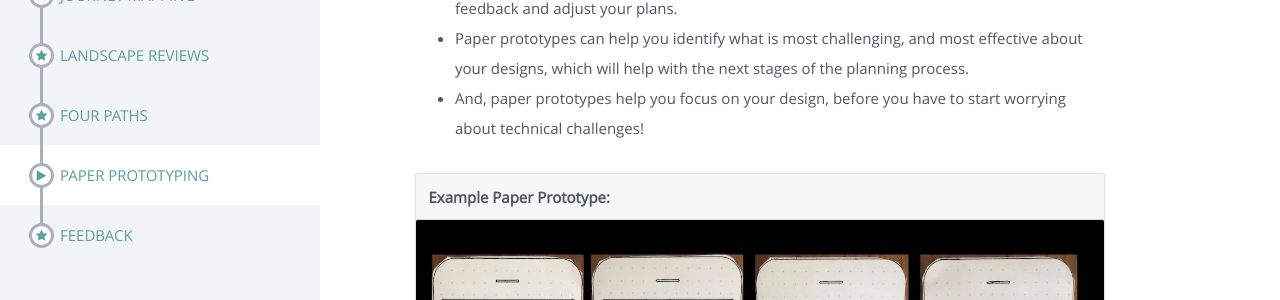
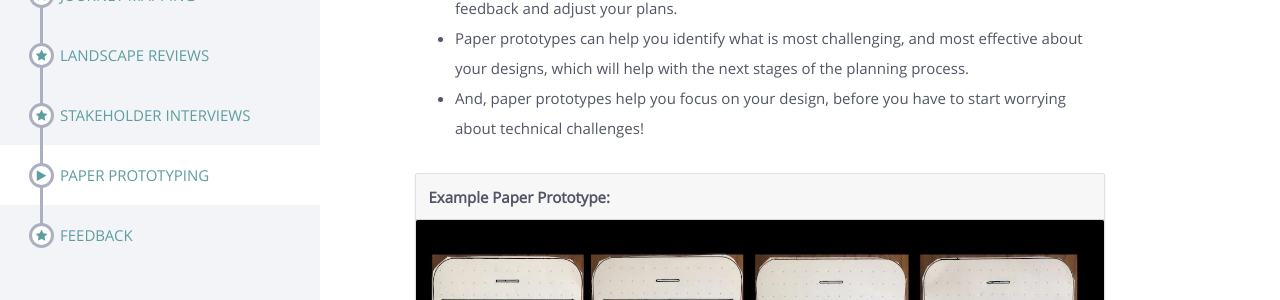
Before and after one commit to ucsdlib/foundations, a Jekyll site: the page built from modules/design-process/_posts/2000-01-06-paper-prototyping.html, in a window 1280 px wide and 900 px high. Shown: the part 420-720 px from the top of the window. Built offline with Jekyll 4.4.1, drawn with Linux system fonts in a browser that asks for light colours; nearby versions of some CDN libraries; some of the changed text lies outside the part shown.

Commit message:
Update 2000-01-05-4-paths-prototype.html

```diff
--- a/modules/design-process/_posts/2000-01-05-4-paths-prototype.html
+++ b/modules/design-process/_posts/2000-01-05-4-paths-prototype.html
@@ -1,7 +1,7 @@
 ---
-title: Four Paths
+title: Stakeholder Interviews
 ---
-<h2>Four Paths Prototyping</h2>
+<h2>Stakeholder Interviews</h2>
 
 <p>Four paths prototyping helps you quickly develop a variety of ways to address a challenge. You can use four paths with your team to:</p>
 
```
